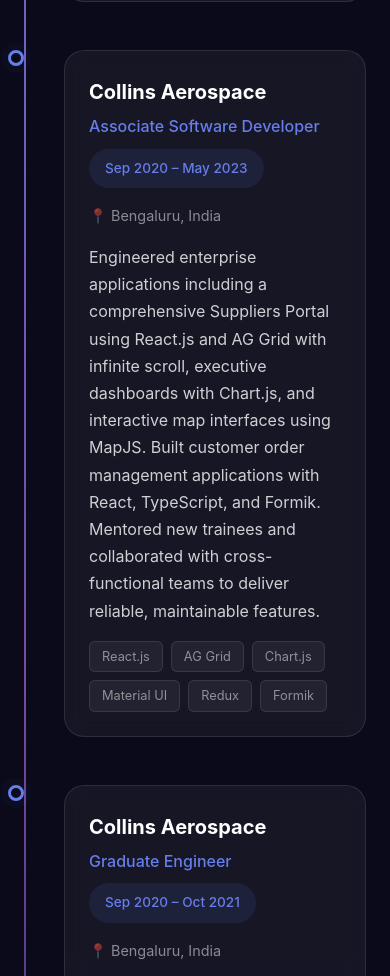
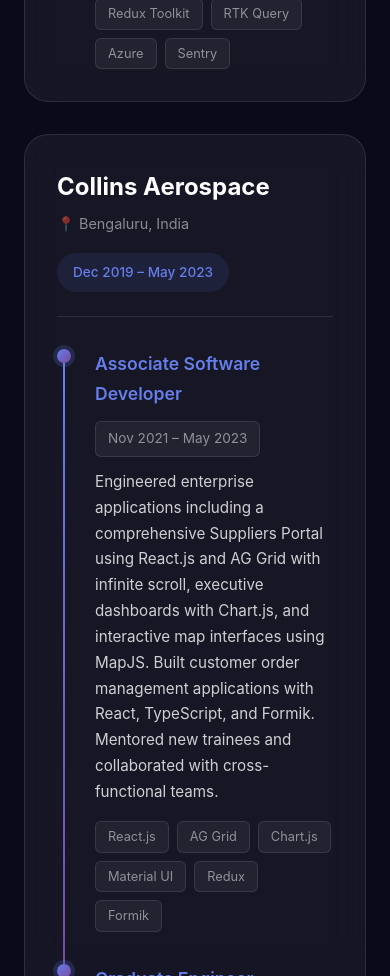
Before and after one commit to suhaibk9/REACT-PORTFOLIO, a React (Vite) app: page / in a window 390 px wide. Shown: the part 4280-5256 px from the top of the page. Built offline with nearby package versions, Linux system fonts and the light colour scheme.

Commit message:
feat: Grouped experience positions by company, improved mobile responsiveness, wider project cards

```diff
--- a/src/components/Experience.jsx
+++ b/src/components/Experience.jsx
@@ -2,35 +2,39 @@
     const experiences = [
         {
             company: "Fletchers Solicitors",
+            location: "📍 Manchester, United Kingdom",
+            positions: [
+                {
                     role: "AI Frontend Developer",
                     date: "June 2025 – Present",
-            location: "📍 Manchester, United Kingdom",
                     description: "Sole frontend owner responsible for architecting and building the entire frontend application from scratch using React and TypeScript. Designed high-performance PDF viewers for 50,000+ pages with advanced virtualisation techniques, implemented complex drag-and-drop workflows using DNDKit, built resilient file upload flows with Azure Blob Storage, and integrated Sentry for production monitoring.",
                     tags: ["React", "TypeScript", "Redux Toolkit", "RTK Query", "Azure", "Sentry"]
+                }
+            ]
         },
         {
             company: "Collins Aerospace",
+            location: "📍 Bengaluru, India",
+            positions: [
+                {
                     role: "Associate Software Developer",
-            date: "Sep 2020 – May 2023",
-            location: "📍 Bengaluru, India",
-            description: "Engineered enterprise applications including a comprehensive Suppliers Portal using React.js and AG Grid with infinite scroll, executive dashboards with Chart.js, and interactive map interfaces using MapJS. Built customer order management applications with React, TypeScript, and Formik. Mentored new trainees and collaborated with cross-functional teams to deliver reliable, maintainable features.",
+                    date: "Nov 2021 – May 2023",
+                    description: "Engineered enterprise applications including a comprehensive Suppliers Portal using React.js and AG Grid with infinite scroll, executive dashboards with Chart.js, and interactive map interfaces using MapJS. Built customer order management applications with React, TypeScript, and Formik. Mentored new trainees and collaborated with cross-functional teams.",
                     tags: ["React.js", "AG Grid", "Chart.js", "Material UI", "Redux", "Formik"]
                 },
                 {
-            company: "Collins Aerospace",
                     role: "Graduate Engineer",
                     date: "Sep 2020 – Oct 2021",
-            location: "📍 Bengaluru, India",
-            description: "Contributed to frontend development across multiple internal applications using JavaScript, React.js, HTML5, and CSS3. Strengthened understanding of frontend architecture, component design, and reusable UI patterns in a large enterprise environment. Supported feature development and bug fixes under guidance from senior engineers.",
+                    description: "Contributed to frontend development across multiple internal applications using JavaScript, React.js, HTML5, and CSS3. Strengthened understanding of frontend architecture, component design, and reusable UI patterns in a large enterprise environment.",
                     tags: ["JavaScript", "React.js", "HTML5", "CSS3"]
                 },
                 {
-            company: "Collins Aerospace",
                     role: "Intern",
                     date: "Dec 2019 – Sep 2020",
-            location: "📍 Bengaluru, India",
-            description: "Completed comprehensive hands-on training in HTML5, CSS3, JavaScript, and React.js. Independently developed the entire frontend for the Smart Interviewer project, aimed at optimising the hiring and interview scheduling process. Demonstrated independence and ownership by delivering a complete frontend solution from scratch.",
+                    description: "Completed comprehensive hands-on training in HTML5, CSS3, JavaScript, and React.js. Independently developed the entire frontend for the Smart Interviewer project, aimed at optimising the hiring and interview scheduling process.",
                     tags: ["HTML5", "CSS3", "JavaScript", "React.js"]
+                }
+            ]
         }
     ]
 
@@ -45,25 +49,43 @@
                     </p>
                 </div>
 
-                <div className="experience-timeline">
+                <div className="experience-list">
                     {experiences.map((exp, index) => (
-                        <div className="experience-item fade-in" key={index}>
-                            <div className="experience-dot"></div>
-                            <div className="experience-content">
-                                <div className="experience-header">
-                                    <div>
-                                        <h3 className="experience-company">{exp.company}</h3>
-                                        <p className="experience-role">{exp.role}</p>
+                        <div className="experience-card fade-in" key={index}>
+                            <div className="experience-card-header">
+                                <div className="company-info">
+                                    <h3 className="company-name">{exp.company}</h3>
+                                    <p className="company-location">{exp.location}</p>
                                 </div>
-                                    <span className="experience-date">{exp.date}</span>
+                                <div className="company-duration">
+                                    {exp.positions.length > 1
+                                        ? `${exp.positions[exp.positions.length - 1].date.split(' – ')[0]} – ${exp.positions[0].date.split(' – ')[1]}`
+                                        : exp.positions[0].date
+                                    }
                                 </div>
-                                <p className="experience-location">{exp.location}</p>
-                                <p className="experience-description">{exp.description}</p>
-                                <div className="experience-highlights">
-                                    {exp.tags.map((tag, tagIndex) => (
+                            </div>
+
+                            <div className="positions-timeline">
+                                {exp.positions.map((position, posIndex) => (
+                                    <div className="position-item" key={posIndex}>
+                                        <div className="position-marker">
+                                            <div className="position-dot"></div>
+                                            {posIndex < exp.positions.length - 1 && <div className="position-line"></div>}
+                                        </div>
+                                        <div className="position-content">
+                                            <div className="position-header">
+                                                <h4 className="position-role">{position.role}</h4>
+                                                <span className="position-date">{position.date}</span>
+                                            </div>
+                                            <p className="position-description">{position.description}</p>
+                                            <div className="position-tags">
+                                                {position.tags.map((tag, tagIndex) => (
                                                     <span className="exp-tag" key={tagIndex}>{tag}</span>
                                                 ))}
                                             </div>
+                                        </div>
+                                    </div>
+                                ))}
                             </div>
                         </div>
                     ))}
--- a/src/index.css
+++ b/src/index.css
@@ -695,81 +695,50 @@
 }
 
 /* ===== EXPERIENCE SECTION ===== */
-.experience-timeline {
-  position: relative;
-  padding-left: 2rem;
-}
-
-.experience-timeline::before {
-  content: '';
-  position: absolute;
-  left: 0;
-  top: 0;
-  bottom: 0;
-  width: 2px;
-  background: linear-gradient(180deg, var(--accent-primary), var(--accent-secondary), transparent);
-}
-
-.experience-item {
-  position: relative;
-  padding-bottom: 3rem;
-}
-
-.experience-item:last-child {
-  padding-bottom: 0;
-}
-
-.experience-dot {
-  position: absolute;
-  left: -2rem;
-  top: 0;
-  width: 16px;
-  height: 16px;
-  background: var(--bg-primary);
-  border: 3px solid var(--accent-primary);
-  border-radius: 50%;
-  transform: translateX(-50%);
-  z-index: 1;
-}
-
-.experience-content {
+.experience-list {
+  display: flex;
+  flex-direction: column;
+  gap: 2rem;
+}
+
+.experience-card {
   background: var(--glass-bg);
   border: 1px solid var(--glass-border);
-  border-radius: 20px;
+  border-radius: 24px;
   padding: 2rem;
-  backdrop-filter: blur(10px);
+  backdrop-filter: blur(20px);
   transition: var(--transition-medium);
-  margin-left: 1rem;
-}
-
-.experience-content:hover {
-  transform: translateX(10px);
+}
+
+.experience-card:hover {
   border-color: var(--accent-primary);
   box-shadow: 0 10px 40px rgba(102, 126, 234, 0.15);
 }
 
-.experience-header {
+.experience-card-header {
   display: flex;
   justify-content: space-between;
   align-items: flex-start;
   flex-wrap: wrap;
   gap: 1rem;
-  margin-bottom: 1rem;
-}
-
-.experience-company {
+  margin-bottom: 2rem;
+  padding-bottom: 1.5rem;
+  border-bottom: 1px solid var(--glass-border);
+}
+
+.company-name {
   font-family: var(--font-display);
-  font-size: 1.25rem;
+  font-size: 1.5rem;
   font-weight: 700;
   margin-bottom: 0.25rem;
 }
 
-.experience-role {
-  color: var(--accent-primary);
-  font-weight: 500;
-}
-
-.experience-date {
+.company-location {
+  color: var(--text-muted);
+  font-size: 0.9rem;
+}
+
+.company-duration {
   background: rgba(102, 126, 234, 0.1);
   color: var(--accent-primary);
   padding: 0.5rem 1rem;
@@ -778,18 +747,82 @@
   font-weight: 500;
 }
 
-.experience-location {
+/* Internal Positions Timeline */
+.positions-timeline {
+  display: flex;
+  flex-direction: column;
+  gap: 0;
+}
+
+.position-item {
+  display: flex;
+  gap: 1.5rem;
+}
+
+.position-marker {
+  display: flex;
+  flex-direction: column;
+  align-items: center;
+  flex-shrink: 0;
+}
+
+.position-dot {
+  width: 14px;
+  height: 14px;
+  background: var(--primary-gradient);
+  border-radius: 50%;
+  box-shadow: 0 0 0 4px rgba(102, 126, 234, 0.2);
+  flex-shrink: 0;
+}
+
+.position-line {
+  width: 2px;
+  flex: 1;
+  background: linear-gradient(180deg, var(--accent-primary), var(--accent-secondary));
+  min-height: 20px;
+}
+
+.position-content {
+  flex: 1;
+  padding-bottom: 2rem;
+}
+
+.position-item:last-child .position-content {
+  padding-bottom: 0;
+}
+
+.position-header {
+  display: flex;
+  justify-content: space-between;
+  align-items: center;
+  flex-wrap: wrap;
+  gap: 0.75rem;
+  margin-bottom: 0.75rem;
+}
+
+.position-role {
+  font-size: 1.1rem;
+  font-weight: 600;
+  color: var(--accent-primary);
+}
+
+.position-date {
+  font-size: 0.85rem;
   color: var(--text-muted);
-  font-size: 0.9rem;
+  background: var(--glass-bg);
+  padding: 0.35rem 0.75rem;
+  border-radius: 6px;
+  border: 1px solid var(--glass-border);
+}
+
+.position-description {
+  color: var(--text-secondary);
+  font-size: 0.95rem;
+  line-height: 1.7;
   margin-bottom: 1rem;
 }
 
-.experience-description {
-  color: var(--text-secondary);
-  margin-bottom: 1rem;
-}
-
-.experience-highlights {
+.position-tags {
   display: flex;
   flex-wrap: wrap;
   gap: 0.5rem;
@@ -809,9 +842,14 @@
   background: linear-gradient(180deg, transparent 0%, var(--bg-secondary) 50%, transparent 100%);
 }
 
+/* Projects container override for full width */
+.projects .section-container {
+  max-width: 1600px;
+}
+
 .projects-grid {
   display: grid;
-  grid-template-columns: repeat(4, minmax(280px, 1fr));
+  grid-template-columns: repeat(4, 1fr);
   gap: 1.5rem;
 }
 
@@ -1496,6 +1534,7 @@
   }
 
   .projects-grid {
+    grid-template-columns: 1fr;
     gap: 1.5rem;
   }
 }
```
Lines whose indentation alone changed are shown as unchanged.
